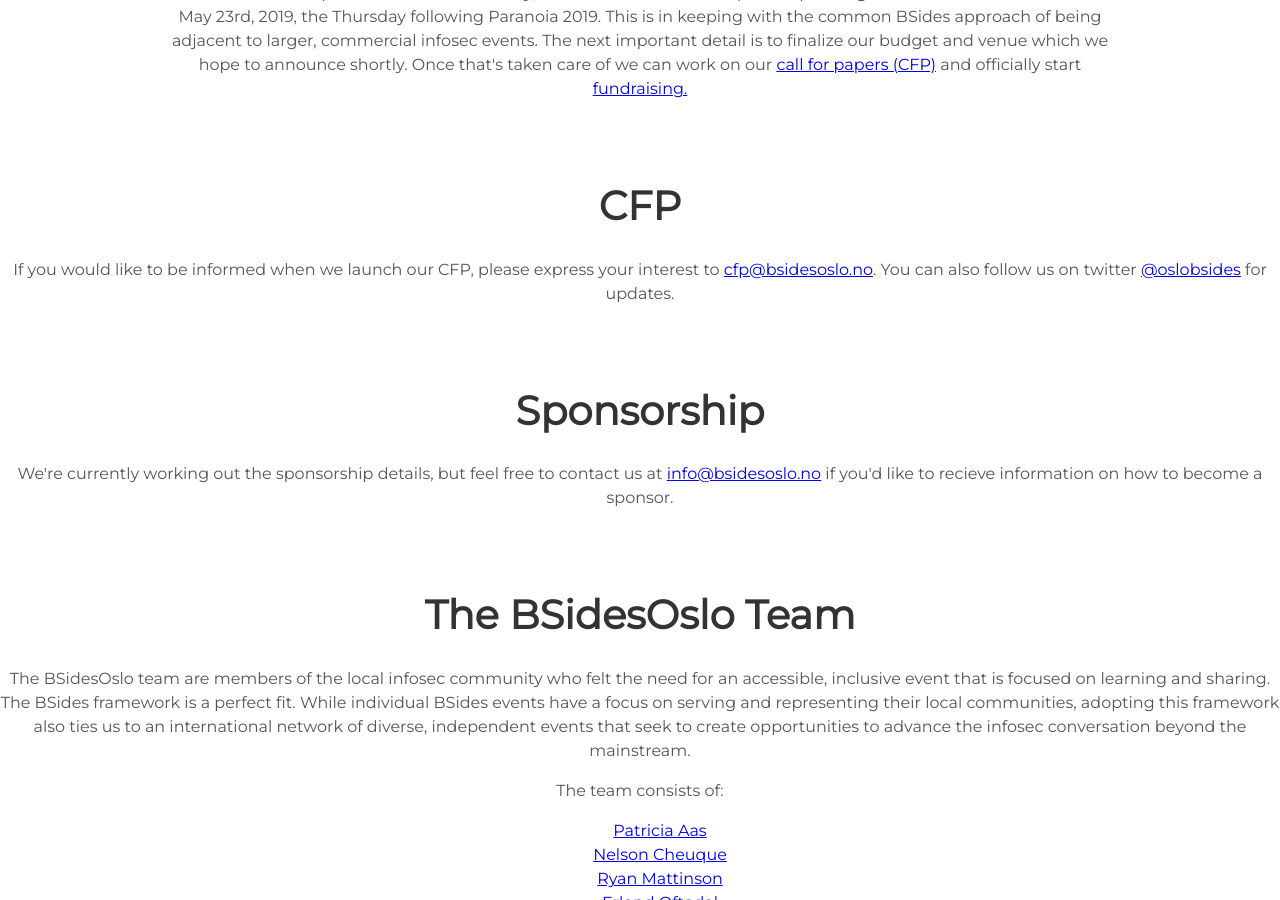
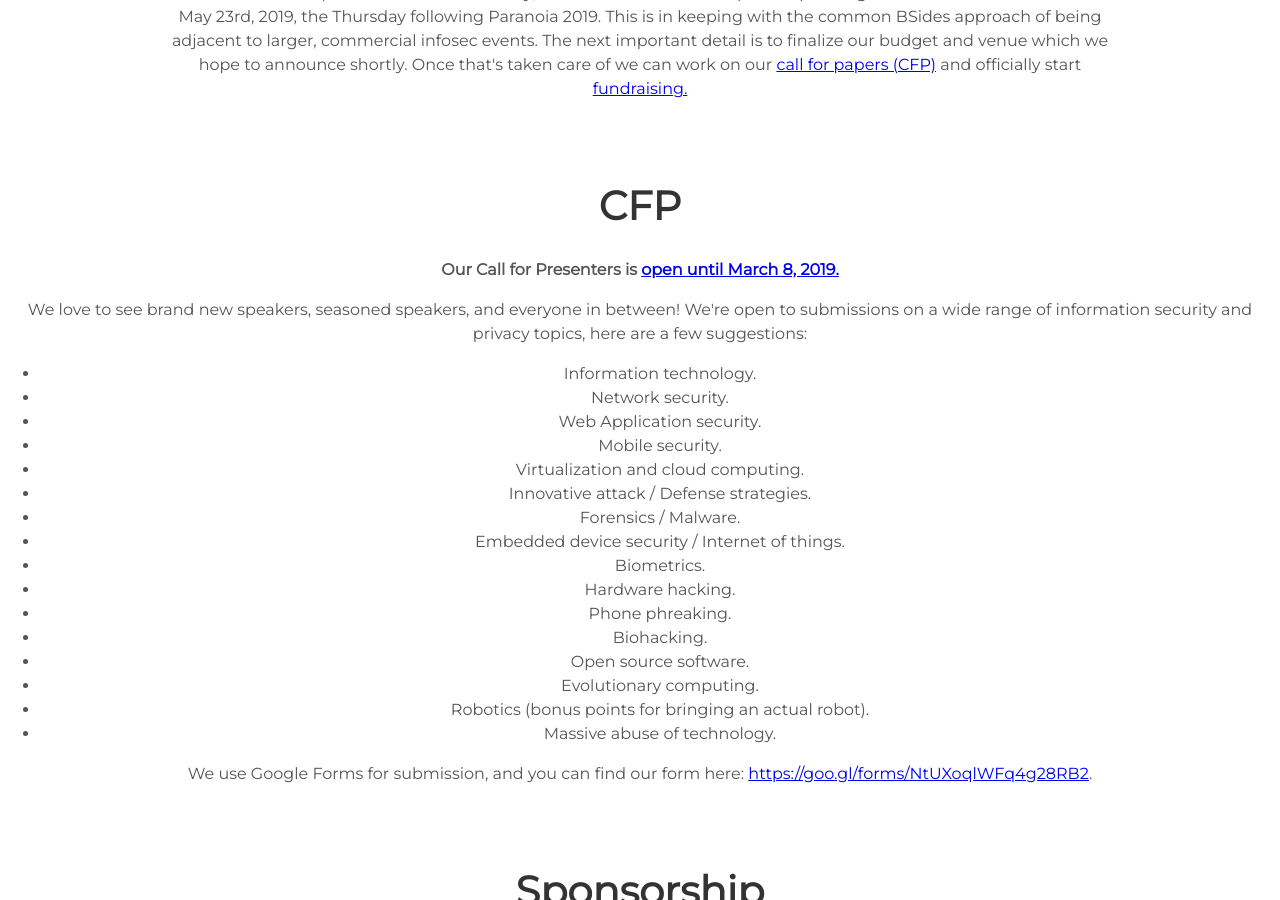
Before and after one commit to eoftedal/2019, a Jekyll site: the page built from index.html, in a window 1280 px wide and 900 px high, scrolled down 1212 px. Built offline with Jekyll 4.4.1, drawn with Linux system fonts in a browser that asks for light colours.

Commit message:
Updated section on CFP and made changes to CSS to improve text layout

```diff
--- a/_config.yaml
+++ b/_config.yaml
@@ -6,6 +6,10 @@
 email_cfp: cfp@bsidesoslo.no
 twitter_username: oslobsides
 
+
+sass:
+  sass_dir: "src/styles"
+
 exclude: ['src']
 
 defaults:
--- a/index.html
+++ b/index.html
@@ -11,9 +11,33 @@
 </div>
  <div class="user-details">
    <section id="CFP">
-  <h1>CFP</h1>
-  <p>If you would like to be informed when we launch our CFP, please express your interest to <a href="mailto:{{site.email_cfp}}">{{site.email_cfp}}</a>. You can also follow us on twitter <a href="https://twitter.com/{{site.twitter_username}}">@{{site.twitter_username}}</a> for updates.</p>
-  </section>
+      <h1>CFP</h1>
+      <p><b>Our Call for Presenters is <a href="https://goo.gl/forms/NtUXoqlWFq4g28RB2">open until March 8, 2019.</a></b></p>
+
+      <p>We love to see brand new speakers, seasoned speakers, and everyone in between! We're open to submissions on a wide range of information security and privacy topics, here are a few suggestions:</p>
+
+      <ul>
+        <li>Information technology.</li>
+        <li>Network security.</li>
+        <li>Web Application security.</li>
+        <li>Mobile security.</li>
+        <li>Virtualization and cloud computing.</li>
+        <li>Innovative attack / Defense strategies.</li>
+        <li>Forensics / Malware.</li>
+        <li>Embedded device security / Internet of things.</li>
+        <li>Biometrics.</li>
+        <li>Hardware hacking.</li>
+        <li>Phone phreaking.</li>
+        <li>Biohacking.</li>
+        <li>Open source software.</li>
+        <li>Evolutionary computing.</li>
+        <li>Robotics (bonus points for bringing an actual robot).</li>
+        <li>Massive abuse of technology.</li>
+      </ul>
+
+      <p>We use Google Forms for submission, and you can find our form here: <a href="https://goo.gl/forms/NtUXoqlWFq4g28RB2">https://goo.gl/forms/NtUXoqlWFq4g28RB2</a>.</p>
+
+      </section>
 </div>
  <div class="user-details">
   <section id="sponsorship">
@@ -29,7 +53,7 @@
  <p>The BSidesOslo team are members of the local infosec community who felt the need for an accessible, inclusive event that is focused on learning and sharing. The BSides framework is a perfect fit. While individual BSides events have a focus on serving and representing their local communities, adopting this framework also ties us to an international network of diverse, independent events that seek to create opportunities to advance the infosec conversation beyond the mainstream.</p>
 
  <p>The team consists of:</p>
- <ul style="list-style-type:none;">
+ <ul>
  	<li><a href="https://twitter.com/pati_gallardo">Patricia Aas</a></li>
  	<li><a href="https://twitter.com/nechered">Nelson Cheuque</a></li>
  	<li><a href="https://www.meetup.com/OsloSec/members/192708169/">Ryan Mattinson</a></li>
--- a/src/styles/main.scss
+++ b/src/styles/main.scss
@@ -1,3 +1,5 @@
+---
+---
 @import "lib/normalize";
 @import "lib/fontawesome";
 @import "lib/devicon";
```
Also changed, not shown: src/styles/_about.scss (+11 -3 lines), src/styles/_base.scss (line endings or trailing spaces).
